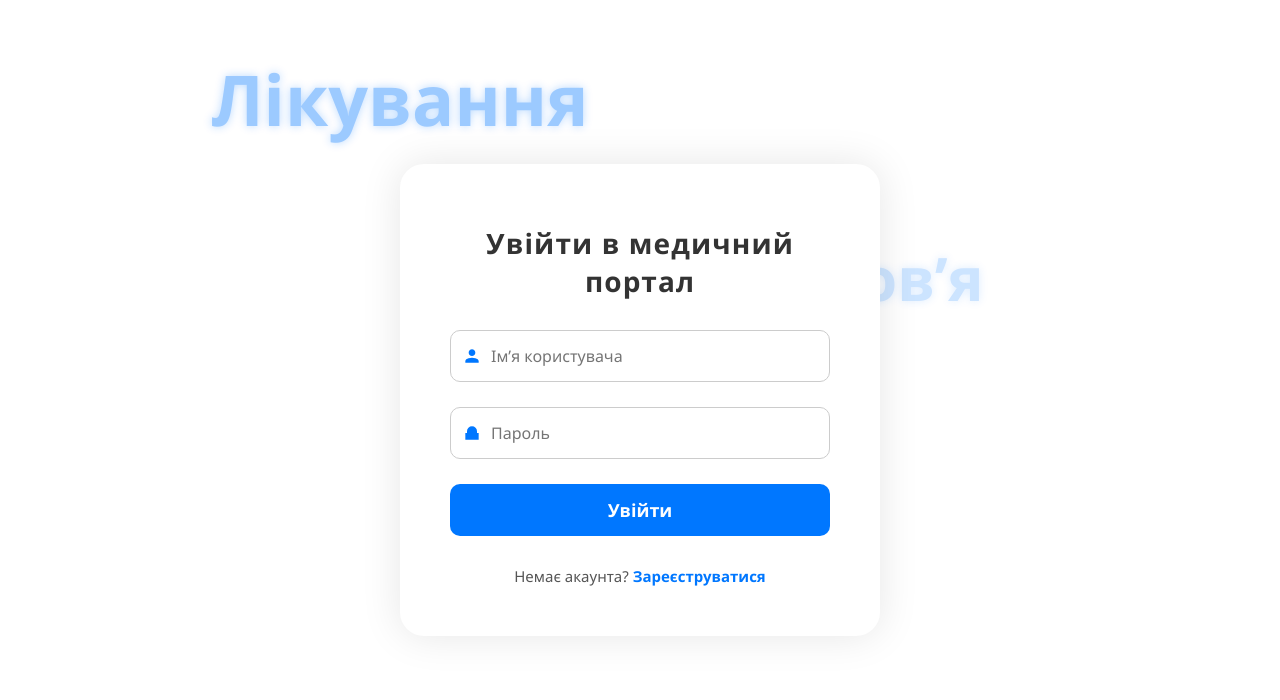
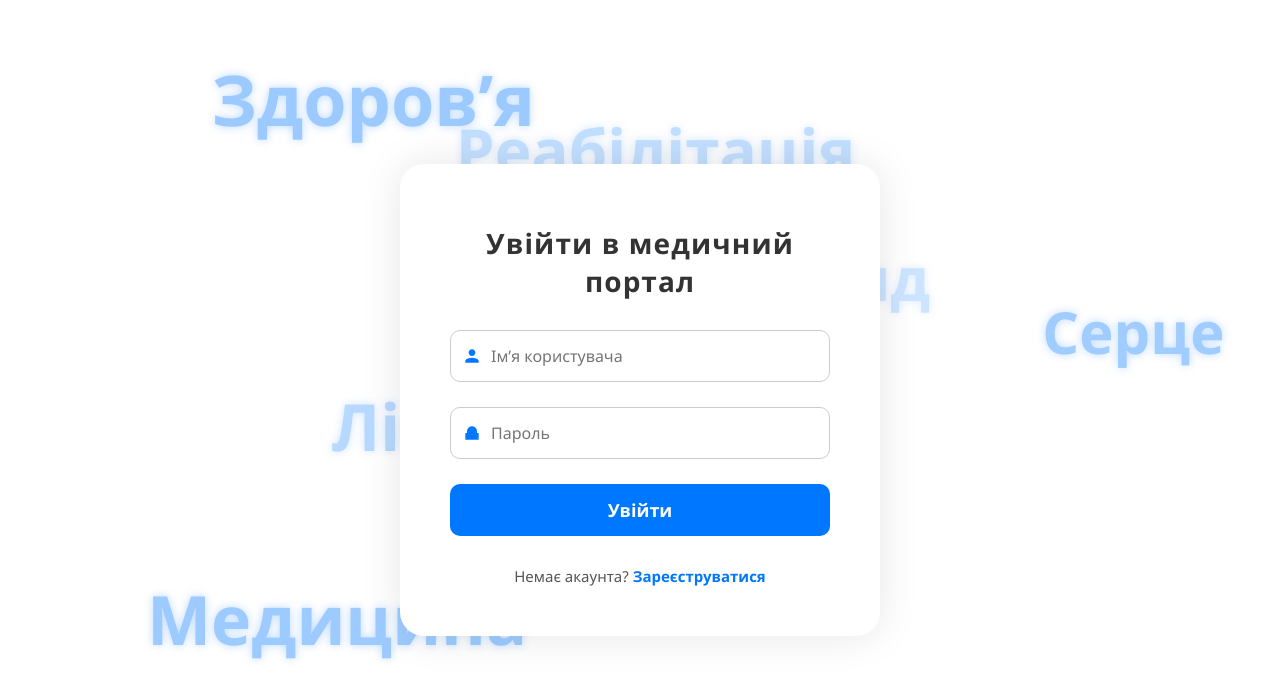
Before and after one commit to DevDreamerUk/hospital-decoder, a Flask app: page /login in a window 1280 px wide. Shown: the top 700 px of the page. Run offline with Flask 2, Linux system fonts and the light colour scheme.

Commit message:
Beatify LOGIN page

```diff
--- a/app/templates/login.html
+++ b/app/templates/login.html
@@ -3,9 +3,8 @@
 <head>
   <meta charset="UTF-8" />
   <meta name="viewport" content="width=device-width, initial-scale=1" />
-  <title>Login - Medical Portal</title>
+  <title>Логін - Медичний портал</title>
   <style>
-    /* General reset and font */
     * {
       box-sizing: border-box;
       font-family: 'Segoe UI', Tahoma, Geneva, Verdana, sans-serif;
@@ -19,14 +18,14 @@
       position: relative;
     }
 
-    /* Background container for floating medical words */
+    /* Фон з плаваючими медичними фразами */
     .background-texts {
       position: fixed;
       top: 0; left: 0; right: 0; bottom: 0;
       z-index: 0;
       overflow: hidden;
-      pointer-events: none; /* allow clicks through */
-      user-select: none; /* prevent text selection */
+      pointer-events: none;
+      user-select: none;
     }
     .background-texts span {
       position: absolute;
@@ -41,14 +40,13 @@
       text-shadow: 0 0 10px rgba(0, 119, 255, 0.7);
     }
 
-    /* Animation for fading in, moving, and fading out */
     @keyframes fadeInOutMove {
       0%, 100% { opacity: 0; transform: translate(0, 0); }
       10%, 80% { opacity: 0.2; }
       50% { opacity: 0.4; transform: translate(20px, -30px); }
     }
 
-    /* Different positions, font sizes, animation timing for each word */
+    /* Розміри шрифтів і позиції */
     .background-texts span:nth-child(1) {
       top: 10%;
       left: 15%;
@@ -63,12 +61,81 @@
       animation-duration: 14s;
       animation-delay: 5s;
     }
-    /* Add more nth-child selectors for all spans... */
+    .background-texts span:nth-child(3) {
+      top: 50%;
+      left: 25%;
+      font-size: 65px;
+      animation-duration: 13s;
+      animation-delay: 3s;
+    }
+    .background-texts span:nth-child(4) {
+      top: 65%;
+      left: 60%;
+      font-size: 62px;
+      animation-duration: 12s;
+      animation-delay: 7s;
+    }
+    .background-texts span:nth-child(5) {
+      top: 75%;
+      left: 10%;
+      font-size: 68px;
+      animation-duration: 11s;
+      animation-delay: 2s;
+    }
+    .background-texts span:nth-child(6) {
+      top: 20%;
+      left: 75%;
+      font-size: 64px;
+      animation-duration: 15s;
+      animation-delay: 9s;
+    }
+    .background-texts span:nth-child(7) {
+      top: 40%;
+      left: 80%;
+      font-size: 58px;
+      animation-duration: 14s;
+      animation-delay: 1s;
+    }
+    .background-texts span:nth-child(8) {
+      top: 55%;
+      left: 45%;
+      font-size: 70px;
+      animation-duration: 13s;
+      animation-delay: 6s;
+    }
+    .background-texts span:nth-child(9) {
+      top: 15%;
+      left: 35%;
+      font-size: 62px;
+      animation-duration: 12s;
+      animation-delay: 4s;
+    }
+    .background-texts span:nth-child(10) {
+      top: 80%;
+      left: 70%;
+      font-size: 60px;
+      animation-duration: 11s;
+      animation-delay: 8s;
+    }
+    .background-texts span:nth-child(11) {
+      top: 35%;
+      left: 15%;
+      font-size: 65px;
+      animation-duration: 15s;
+      animation-delay: 11s;
+    }
+    .background-texts span:nth-child(12) {
+      top: 60%;
+      left: 30%;
+      font-size: 64px;
+      animation-duration: 14s;
+      animation-delay: 10s;
+    }
 
-    /* Container for login form */
+    /* Форма логіну */
     .login-container {
       position: relative;
-      z-index: 10; /* above background words */
+      z-index: 10;
       background: #fff;
       border-radius: 24px;
       box-shadow: 0 0 40px rgba(0, 0, 0, 0.1);
@@ -115,7 +182,7 @@
       outline: none;
     }
 
-    /* SVG icons inside input fields */
+    /* Іконки у полях (SVG) */
     .input-group svg {
       position: absolute;
       top: 50%;
@@ -124,10 +191,9 @@
       width: 20px;
       height: 20px;
       fill: #0077ff;
-      pointer-events: none; /* ignore mouse events */
+      pointer-events: none;
     }
 
-    /* Login button styling */
     button {
       width: 100%;
       padding: 14px 18px;
@@ -141,10 +207,9 @@
       transition: background-color 0.4s ease, transform 0.2s ease;
     }
     button:hover {
-      background-color: #28a745; /* change to green on hover */
+      background-color: #28a745;
       transform: scale(1.03);
     }
-
     .register-link {
       margin-top: 30px;
       font-size: 15px;
@@ -162,62 +227,31 @@
   </style>
 </head>
 <body>
-  <!-- Background floating medical words -->
   <div class="background-texts">
+    <span>Здоров’я</span>
+    <span>Догляд</span>
     <span>Лікування</span>
-    <span>Здоров’я</span>
-    <span>Діагностика</span>
     <span>Профілактика</span>
+    <span>Медицина</span>
+    <span>Пацієнт</span>
+    <span>Серце</span>
+    <span>Лікар</span>
     <span>Реабілітація</span>
-    <span>Медикаменти</span>
-    <span>Пульс</span>
-    <span>Вакцинація</span>
-    <span>Терапія</span>
-    <span>Дієта</span>
-    <span>Хірургія</span>
-    <span>Аналізи</span>
-    <span>Серце</span>
+    <span>Підтримка</span>
     <span>Відновлення</span>
-    <span>Пацієнт</span>
-    <span>Лікар</span>
-    <span>Аптека</span>
-    <span>Санітарія</span>
-    <span>Обстеження</span>
-    <span>Тестування</span>
-    <span>Медсестра</span>
-    <span>Екстрена допомога</span>
-    <span>Біохімія</span>
-    <span>Симптоми</span>
-    <span>Рецепт</span>
-    <span>Вітаміни</span>
-    <span>Операція</span>
-    <span>Стоматологія</span>
-    <span>Анестезія</span>
-    <span>Психологія</span>
-    <span>Відпочинок</span>
-    <span>Фізіотерапія</span>
-    <span>Тиск</span>
-    <span>Інфекція</span>
-    <span>Гігієна</span>
-    <span>Пульмонологія</span>
-    <span>Рентген</span>
-    <span>Диспансер</span>
-    <span>Імунітет</span>
+    <span>Консультація</span>
   </div>
 
-  <!-- Login form container -->
   <div class="login-container">
     <h2>Увійти в медичний портал</h2>
     <form method="POST" novalidate>
       <div class="input-group">
-        <!-- User icon -->
         <svg viewBox="0 0 24 24" aria-hidden="true">
           <path d="M12 12c2.21 0 4-1.79 4-4S14.21 4 12 4 8 5.79 8 8s1.79 4 4 4zm0 2c-2.67 0-8 1.34-8 4v2h16v-2c0-2.66-5.33-4-8-4z"/>
         </svg>
         <input type="text" name="username" placeholder="Ім’я користувача" required />
       </div>
       <div class="input-group">
-        <!-- Lock icon -->
         <svg viewBox="0 0 24 24" aria-hidden="true">
           <path d="M12 17a2 2 0 0 0 2-2v-3a2 2 0 1 0-4 0v3a2 2 0 0 0 2 2zm6-5v-2a6 6 0 0 0-12 0v2H4v8h16v-8h-2z"/>
         </svg>
```
